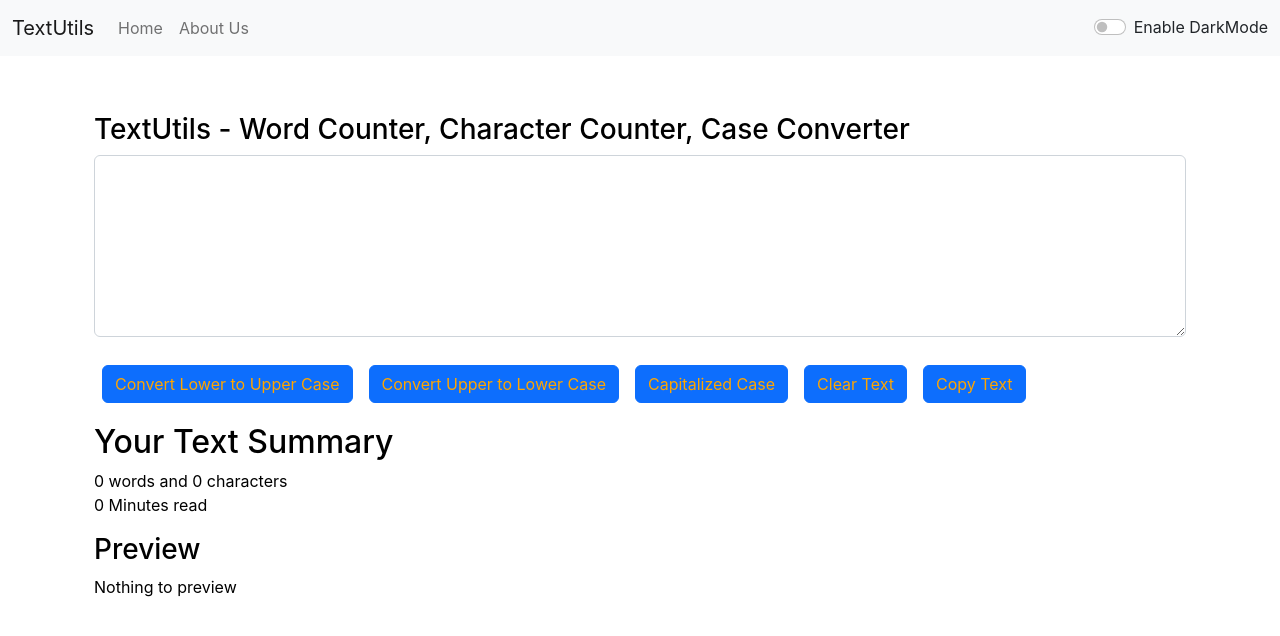
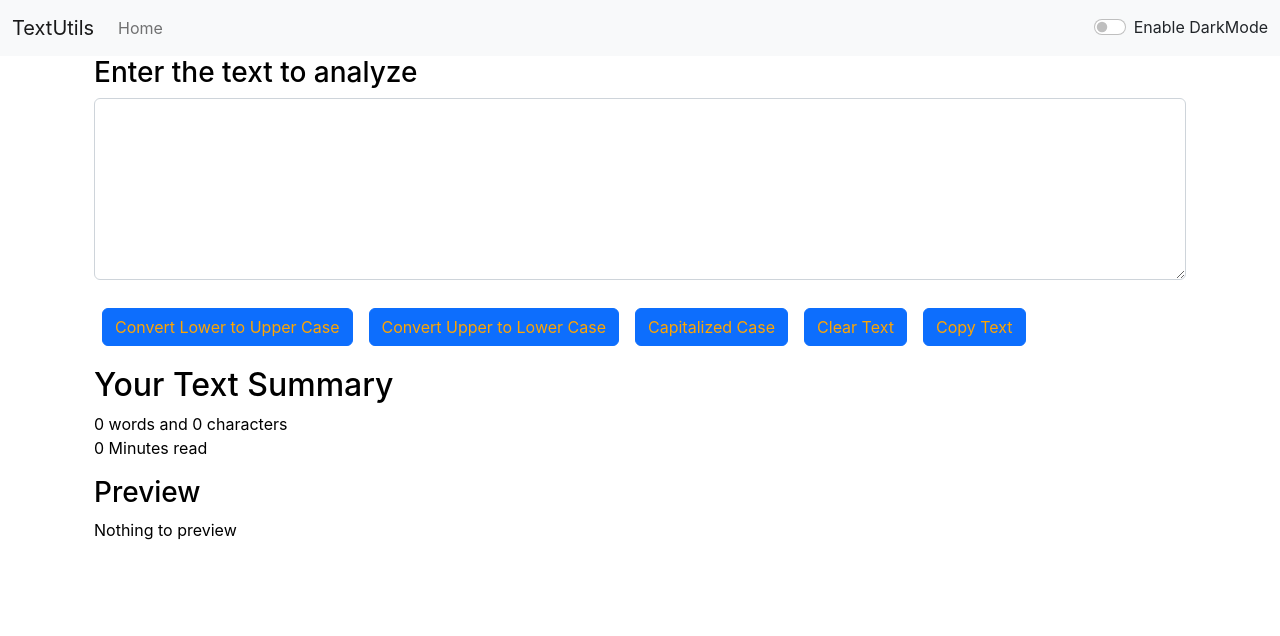
Before and after one commit to Pratik00019/TextUtils, a React (Create React App) app: page / in a window 1280 px wide. Shown: the top 636 px of the page. Built offline with nearby package versions, Linux system fonts and the light colour scheme.

Commit message:
Previous Commit

```diff
--- a/src/App.js
+++ b/src/App.js
@@ -1,15 +1,15 @@
 import { useState } from 'react';
 import './App.css';
 import Alert from './components/Alert';
-import AboutUs from './components/AboutUs';
+// import AboutUs from './components/AboutUs';
 import Navbar from './components/Navbar';
  import TextArea from './components/TextArea';
 
- import {
-  BrowserRouter as Router,
-  Routes,
-  Route,
-} from "react-router-dom";
+//  import {
+//   BrowserRouter as Router,
+//   Routes,
+//   Route,
+// } from "react-router-dom";
 
 
 function App() {
@@ -54,19 +54,20 @@
   return (
 
     <>
-    <Router>
+    {/* <Router> */}
     <Navbar title="TextUtils" aboutText="About Us" mode ={mode} toggleMode={toggleMode}></Navbar>
     <div className="container">
+    <TextArea showAlert={showalert}  heading ="Enter the text to analyze" mode={mode} ></TextArea>
     <Alert alert={alert}></Alert>
     {/* <TextArea showAlert={showalert}  heading ="Enter the text to analyze" mode={mode} ></TextArea> */}
-    <Routes>
+    {/* <Routes>
           <Route exact path="/about" element={<AboutUs/>}>
           </Route>
           <Route exact path="/" element={<TextArea showAlert={showalert}  heading ="TextUtils - Word Counter, Character Counter, Case Converter" mode={mode}></TextArea>}>
           </Route>
-    </Routes>
+    </Routes> */}
     </div>
-    </Router>
+    {/* </Router> */}
     </>
   );
 }
--- a/src/components/Navbar.js
+++ b/src/components/Navbar.js
@@ -1,22 +1,22 @@
 import React from 'react'
 import PropTypes from 'prop-types'
-import { Link } from 'react-router-dom';
+// import { Link } from 'react-router-dom';
 
 export default function Navbar(props) {
     return (
         <nav className={`navbar navbar-expand-lg navbar-${props.mode} bg-${props.mode}`}>
             <div className="container-fluid">
-                <Link className="navbar-brand" to="/">{props.title}</Link>
+                <a className="navbar-brand" href="/">{props.title}</a>
                 <button className="navbar-toggler" type="button" data-bs-toggle="collapse" data-bs-target="#navbarSupportedContent" aria-controls="navbarSupportedContent" aria-expanded="false" aria-label="Toggle navigation">
                     <span className="navbar-toggler-icon"></span>
                 </button>
                 <div className="collapse navbar-collapse" id="navbarSupportedContent">
                     <ul className="navbar-nav me-auto mb-2 mb-lg-0">
                         <li className="nav-item">
-                            <Link className="nav-link" aria-current="page" to="/">Home</Link>
+                            <a className="nav-link" aria-current="page" href="/">Home</a>
                         </li>
                         <li className="nav-item">
-                            <Link className="nav-link" to="/about">{props.aboutText}</Link>
+                            {/* <Link className="nav-link" to="/about">{props.aboutText}</Link> */}
                             {/* <div className="nav-link" href="#">{props.aboutText}</div> */}
                         </li>
                     </ul>
```
Also changed, not shown: 46 other files (tests, documents, lock files or other folders).
